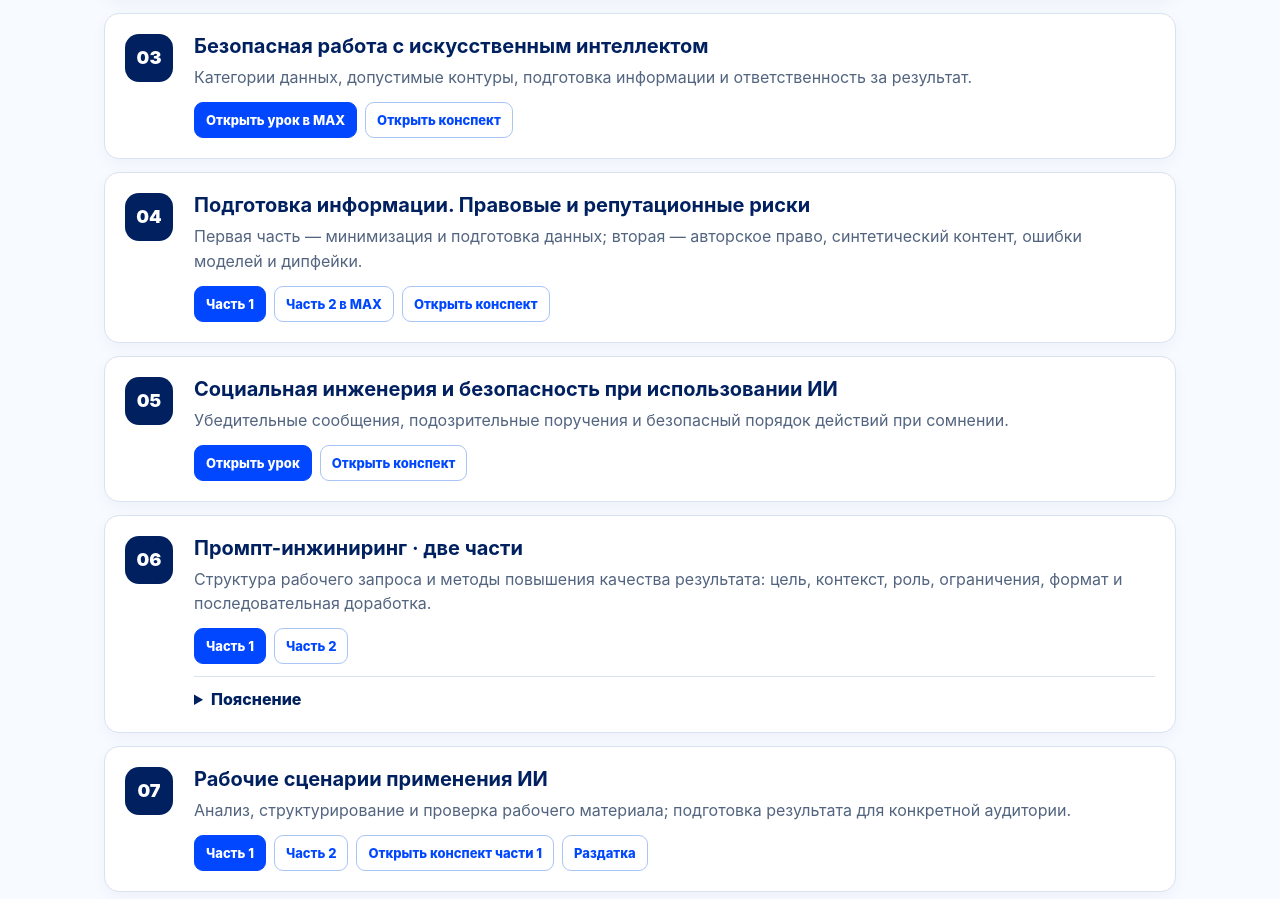
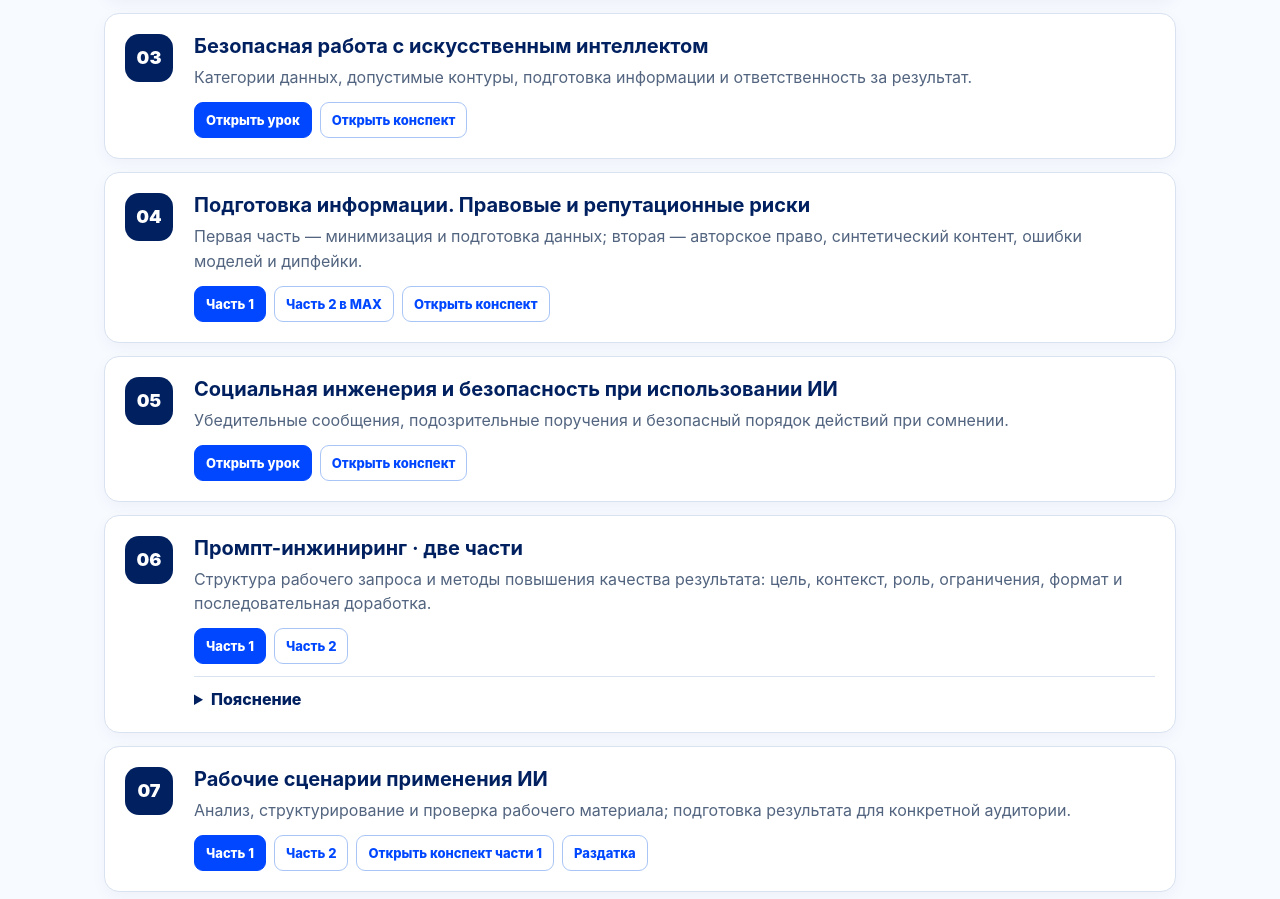
Before and after one commit to Smit1980/DPO-1_konspekt, a plain HTML site: page index.html in a window 1280 px wide. Shown: the part 1085-1984 px from the top of the page. Drawn offline with Linux system fonts and the light colour scheme.

Commit message:
fix: update lesson three link
Co-Authored-By: Codex <noreply@openai.com>

```diff
--- a/index.html
+++ b/index.html
@@ -8,7 +8,7 @@
 <main class="wrap"><section id="lessons"><p class="kicker">Маршрут преподавателя</p><h2 class="title">Конспекты и занятия</h2><p class="intro">Используйте эту страницу как стартовую перед каждым занятием. Для уроков, размещённых в MAX, сохраняется ссылка на канал; репозитории этих материалов здесь не публикуются.</p><div class="schedule">
 <article class="lesson"><span class="number">01</span><div><h3>Основы применения искусственного интеллекта</h3><p>История и основы ИИ, языковые модели, контекст, возможности и ограничения. Важный результат: участник различает задачу для ИИ и зону человеческой ответственности.</p><div class="links"><a class="link primary" href="https://smit1980.github.io/DPO-1_1konsp/web/konspekt_urok1.html">Открыть конспект</a><a class="link" href="https://smit1980.github.io/PDO-1_1Urok/web/kak_ustroen_ii.html#team">Открыть урок</a></div></div></article>
 <article class="lesson"><span class="number">02</span><div><h3>Практикумы: выбор задачи и проверка ответа</h3><p>Участники формулируют задачу, улучшают запрос и проверяют, соответствует ли ответ исходным данным и цели.</p><div class="links"><a class="link primary" href="https://smit1980.github.io/DPO-1_praktikum-1-2/index.html">Открыть практикумы</a><a class="link" href="https://github.com/Smit1980/DPO-1_praktikum-1-2/tree/main/data">Учебные файлы</a></div><details><summary>Пояснение</summary>Начните с одного простого учебного кейса. После самостоятельной попытки слушателей покажите, как изменение цели, контекста и формата меняет ответ модели. Для проверки сравнивайте ответ не с уверенностью формулировки, а с исходными фактами.</details></div></article>
-<article class="lesson"><span class="number">03</span><div><h3>Безопасная работа с искусственным интеллектом</h3><p>Категории данных, допустимые контуры, подготовка информации и ответственность за результат.</p><div class="links"><a class="link primary" href="https://max.ru/c/-78812663417358/AaCqpbtpEmQ">Открыть урок в MAX</a><a class="link" href="web/konspekt_urok3.html">Открыть конспект</a></div></div></article>
+<article class="lesson"><span class="number">03</span><div><h3>Безопасная работа с искусственным интеллектом</h3><p>Категории данных, допустимые контуры, подготовка информации и ответственность за результат.</p><div class="links"><a class="link primary" href="https://smit1980.github.io/DPO-1_3/web/urok3_dannye_i_ii.html">Открыть урок</a><a class="link" href="web/konspekt_urok3.html">Открыть конспект</a></div></div></article>
 <article class="lesson"><span class="number">04</span><div><h3>Подготовка информации. Правовые и репутационные риски</h3><p>Первая часть — минимизация и подготовка данных; вторая — авторское право, синтетический контент, ошибки моделей и дипфейки.</p><div class="links"><a class="link primary" href="https://smit1980.github.io/DPO-1_4/web/urok4_1_podgotovka_informacii.html">Часть 1</a><a class="link" href="https://max.ru/c/-78812663417358/AaDQY5kdC8s">Часть 2 в MAX</a><a class="link" href="web/konspekt_urok4.html">Открыть конспект</a></div></div></article>
 <article class="lesson"><span class="number">05</span><div><h3>Социальная инженерия и безопасность при использовании ИИ</h3><p>Убедительные сообщения, подозрительные поручения и безопасный порядок действий при сомнении.</p><div class="links"><a class="link primary" href="https://smit1980.github.io/DPO-1_4/web/urok5_socialnaya_inzheneriya.html">Открыть урок</a><a class="link" href="web/konspekt_urok5.html">Открыть конспект</a></div></div></article>
 <article class="lesson"><span class="number">06</span><div><h3>Промпт-инжиниринг · две части</h3><p>Структура рабочего запроса и методы повышения качества результата: цель, контекст, роль, ограничения, формат и последовательная доработка.</p><div class="links"><a class="link primary" href="https://elenachepik.github.io/prompt-lecture1">Часть 1</a><a class="link" href="https://elenachepik.github.io/prompt-lecture2/#s1">Часть 2</a></div><details><summary>Пояснение</summary>На демонстрации сохраняйте один и тот же исходный материал и меняйте только формулировку запроса. Так участники увидят связь между структурой запроса и качеством результата.</details></div></article>
```
